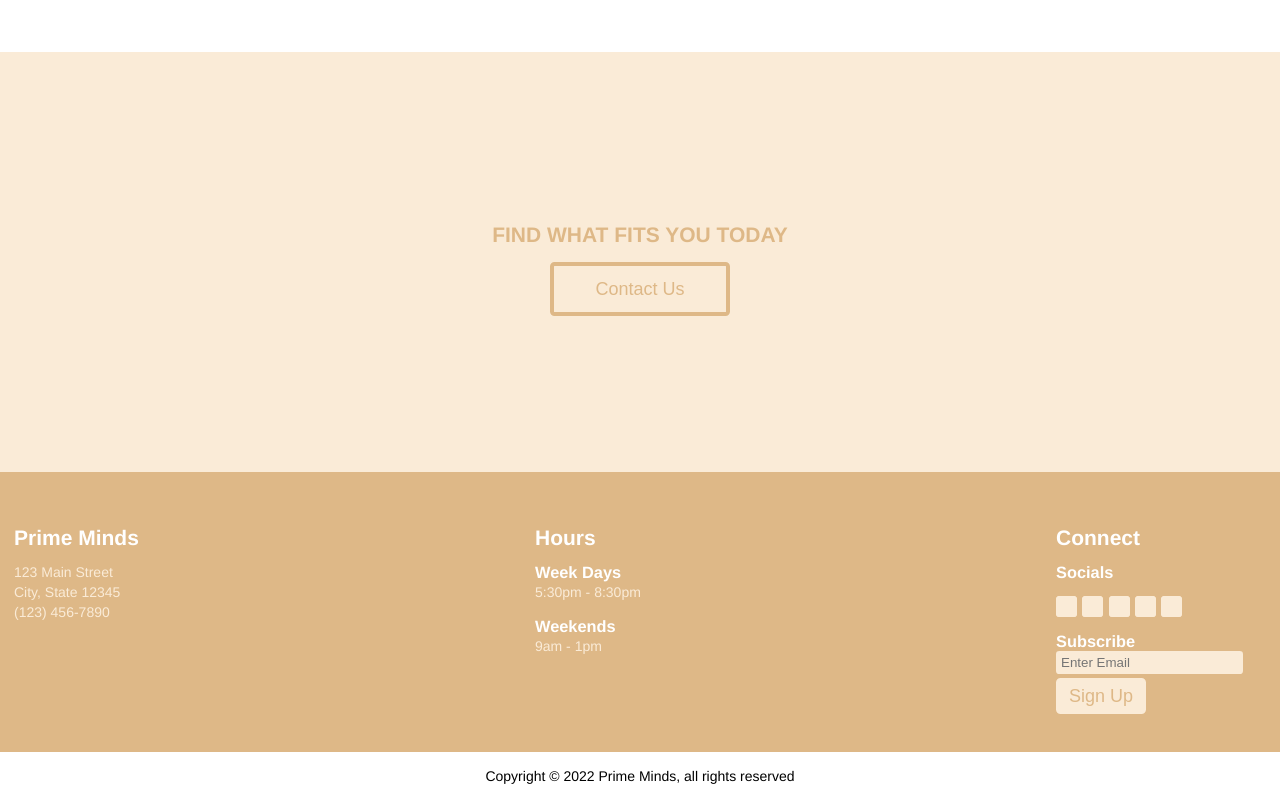
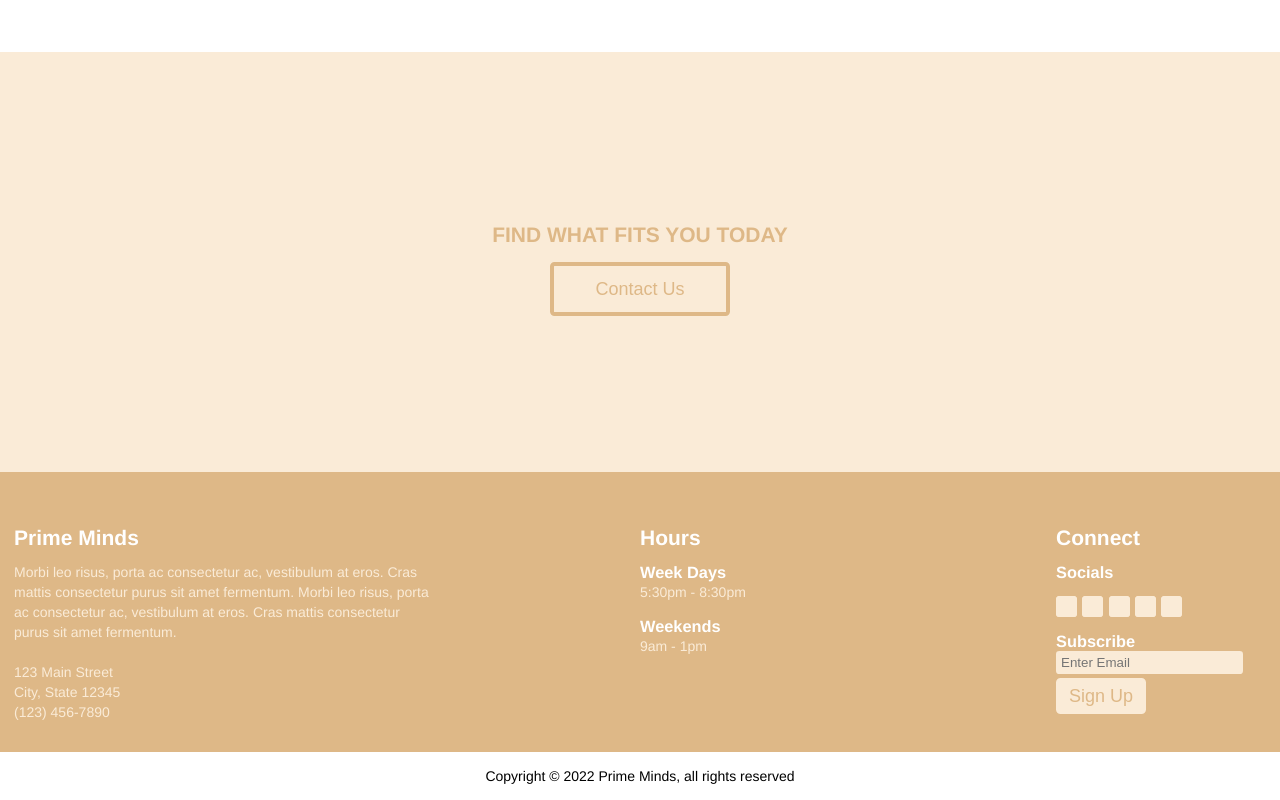
Before and after one commit to gohopventure/prime-minds, an Angular app: page /home in a window 1280 px wide. Shown: the part 3076-3876 px from the top of the page. Built offline with nearby package versions, Linux system fonts and the light colour scheme; some icons are missing.

Commit message:
Adds write up to address card

```diff
--- a/src/app/components/address-card/address-card.component.html
+++ b/src/app/components/address-card/address-card.component.html
@@ -1,8 +1,16 @@
 <div class="card-container">
     <h2>Prime Minds</h2>
     <div class="address">
-        <p>123 Main Street</p>
-        <p>City, State 12345</p>
-        <p>(123) 456-7890</p>
+        <p>
+            Morbi leo risus, porta ac consectetur ac, vestibulum at eros.
+            Cras mattis consectetur purus sit amet fermentum.
+            Morbi leo risus, porta ac consectetur ac, vestibulum at eros.
+            Cras mattis consectetur purus sit amet fermentum.
+        </p><br>
+        <div class="">
+            <p>123 Main Street</p>
+            <p>City, State 12345</p>
+            <p>(123) 456-7890</p>
+        </div>
     </div>
 </div>
```
